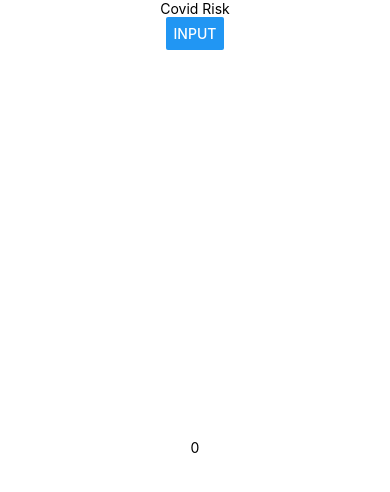
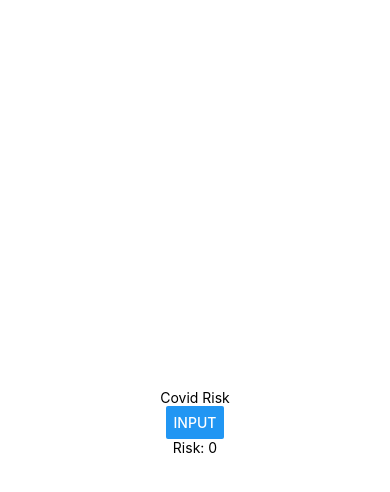
Before and after one commit to ananyaseelam/covidRisk, a React Native app: screen / in a window 390 px wide. Shown: the top 492 px of the page. Built offline with nearby package versions, Linux system fonts and the light colour scheme.

Commit message:
Update RiskInput.js

```diff
--- a/RiskInput.js
+++ b/RiskInput.js
@@ -34,10 +34,10 @@ export default class RiskInput extends React.Component {
 
   render() {
     return (
-      <View style={styles.container}>
+      <View>
           <Text>
             {this.evaluateRisk}
-            {this.state.risk}
+            Risk: {this.state.risk}
           </Text>
       </View>
     )
```
